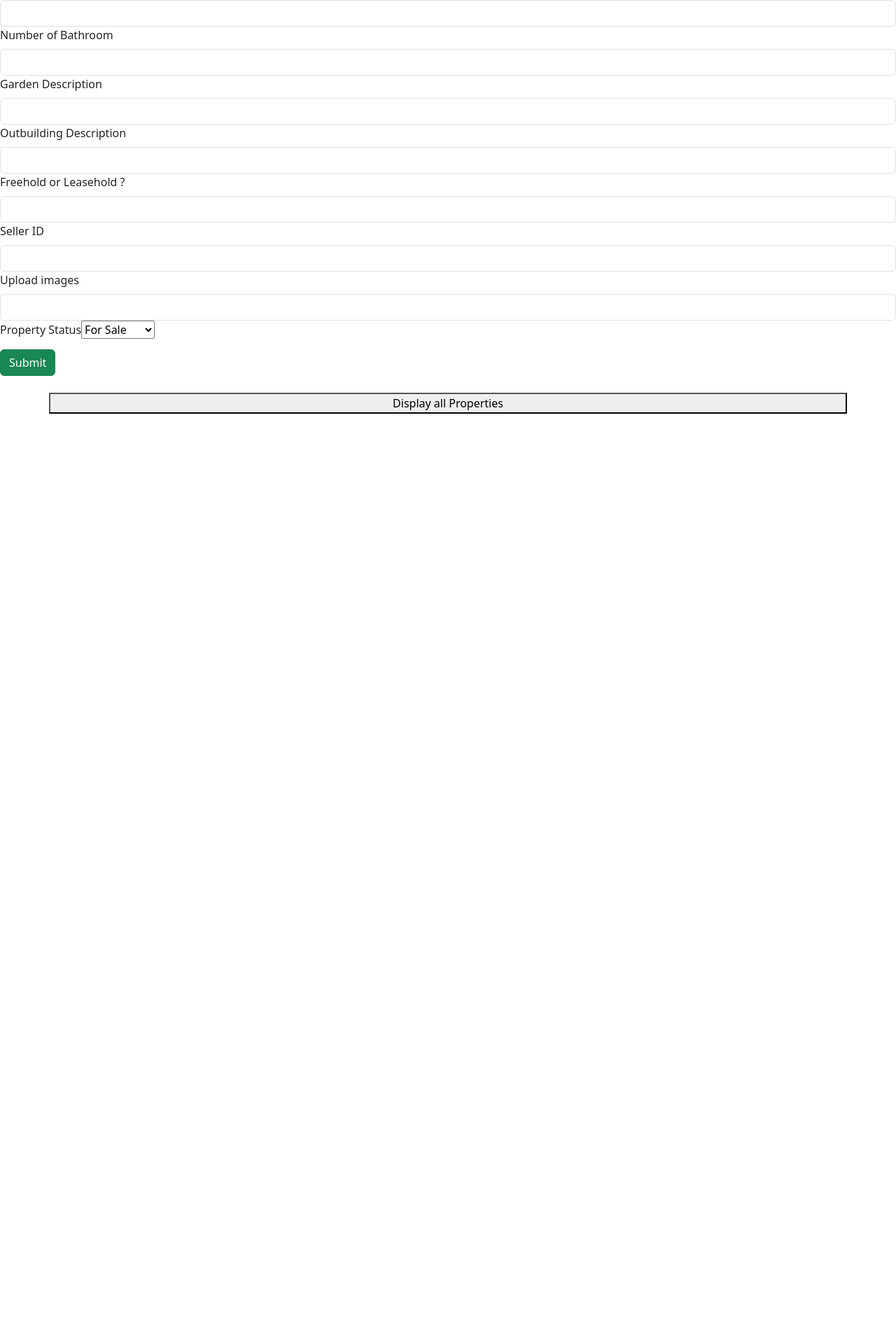
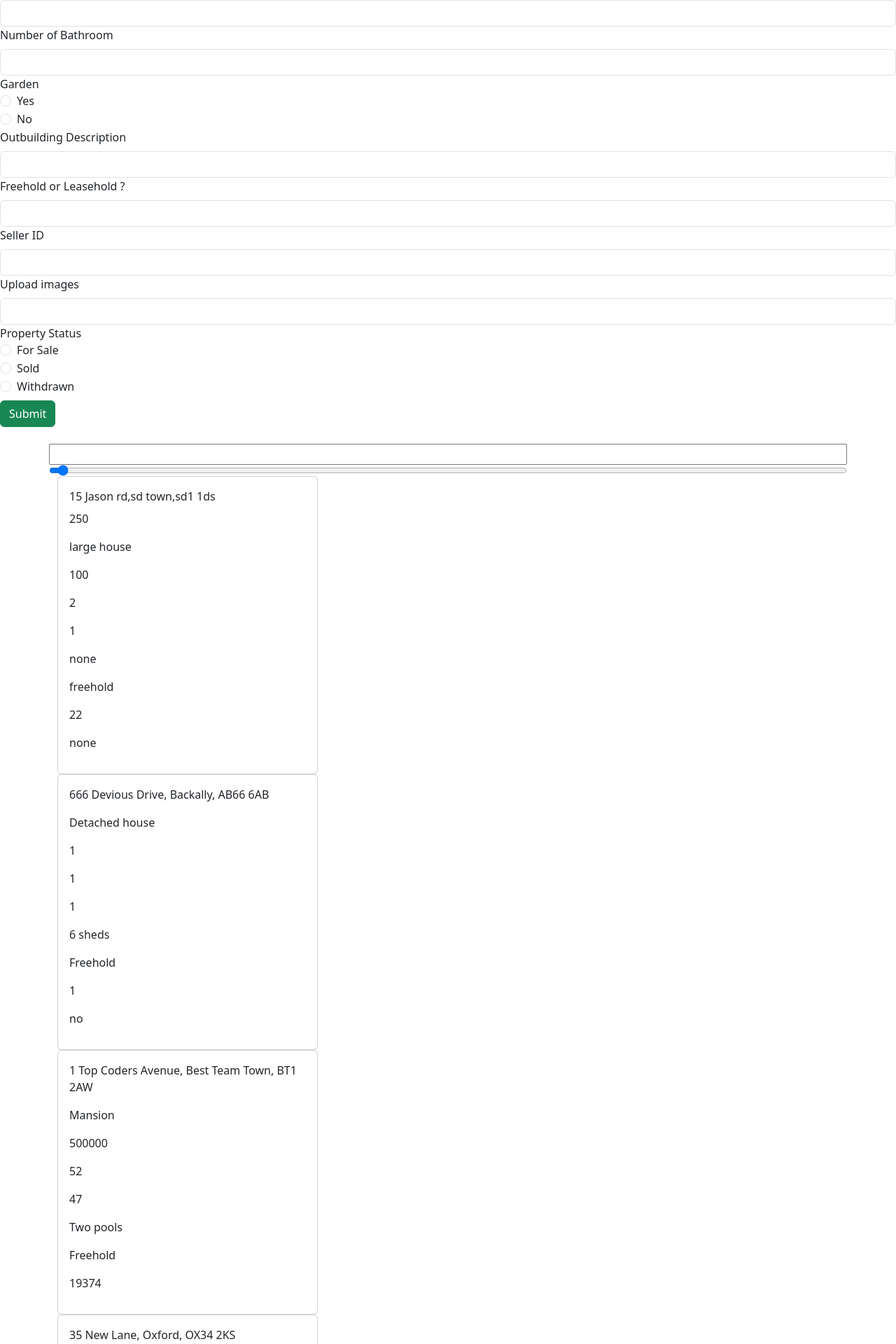
Before and after one commit to AndrewClark399/JalalRealEstate_FE, a React (Create React App) app: page /properties in a window 1280 px wide. Shown: the part 392-2312 px from the top of the page at 70% size. Before the commit the page ends 999 px from the top, so only its background shows below. Built offline with nearby package versions, Linux system fonts and the light colour scheme; data requests are answered from the project's data file.

Commit message:
filter properties

```diff
--- a/db.json
+++ b/db.json
@@ -105,7 +105,6 @@
       "id": 2
     },
     {
-
       "address": "1 Top Coders Avenue, Best Team Town, BT1 2AW",
       "offersinregionof": "3000000",
       "typeofproperty": "Mansion",
@@ -119,7 +118,36 @@
       "uploadimages": "",
       "propertystatus": "",
       "id": 3
-
+    },
+    {
+      "address": "35 New Lane, Oxford, OX34 2KS",
+      "offersinregionof": "2500000",
+      "typeofproperty": "Detatched",
+      "squarefootage": "10000",
+      "bedrooms": "6",
+      "bathrooms": "6",
+      "garden": "true",
+      "outbuildings": "Stables, 3 Sheds, Man cave",
+      "freehold": "Freehold",
+      "sellerid": "57",
+      "uploadimages": "",
+      "propertystatus": "",
+      "id": 4
+    },
+    {
+      "address": "7 Generic Grove, Gillingham, GL7 7GG",
+      "offersinregionof": "777777",
+      "typeofproperty": "flat",
+      "squarefootage": "30000",
+      "bedrooms": "2",
+      "bathrooms": "1",
+      "garden": "false",
+      "outbuildings": "No",
+      "freehold": "Leasehold",
+      "sellerid": "31",
+      "uploadimages": "",
+      "propertystatus": "For Sale",
+      "id": 5
     }
   ]
 }
--- a/src/components/Createproperties.jsx
+++ b/src/components/Createproperties.jsx
@@ -14,7 +14,7 @@ function CreateProperties() {
     const [freehold, setFreehold] = useState("");
     const [sellerid, setSellerId] = useState("");
     const [uploadimages, setUploadImages] = useState("");
-    const [propertystatus, setPropertyStatus] = useState ("")
+    const [propertystatus, setPropertyStatus] = useState("")
 
 
 
@@ -98,16 +98,34 @@ function CreateProperties() {
             onChange={e => setBathrooms(e.target.value)}
             required
         />
-        <label htmlFor="PropertyGarden" className="form-label">Garden Description</label>
-        <input
-            id="propertyGarden"
-            name="Garden"
-            className="form-control"
-            type="text"
-            value={garden}
-            onChange={e => setGarden(e.target.value)}
-            required
-        />
+
+        <div>
+            <label className="form-check-label" htmlFor="propertyGardenYes">Garden</label>
+            <div className="form-check">
+                <label className="form-check-label" htmlFor="propertyGardenYes"></label>
+                <input
+                    id="propertyGardenYes"
+                    type="radio"
+                    name="Garden"
+                    value="true"
+                    className="form-check-input"
+                    checked={garden}
+                    onChange={e => setGarden(e.target.value)}
+                />
+                <label className="form-check-label" htmlFor="propertyGardenYes">Yes</label>
+            </div>
+            <div className="form-check">
+                <input
+                    id="propertyGardenNo"
+                    type="radio"
+                    name="Garden"
+                    value="false"
+                    className="form-check-input"
+                    onChange={e => setGarden(e.target.value)}
+                />
+                <label className="form-check-label" htmlFor="propertyGardenNo">No</label>
+            </div>
+        </div>
         <label htmlFor="PropertyOutbuildings" className="form-label">Outbuilding Description</label>
         <input
             id="propertyOutbuildings"
@@ -149,13 +167,46 @@ function CreateProperties() {
 
         />
 
-        <label htmlFor="propertystatus" className="form-label">Property Status</label>
-        <select value={propertystatus}
-        onChange={e => setPropertyStatus (e.target.value)}>
-            <option value="For Sale">For Sale</option>
-            <option value="Withdrawn">Withdrawn</option>
-            <option value="Sold">Sold</option>
-        </select>
+<div>
+            <label className="form-check-label" htmlFor="propertyStatus">Property Status</label>
+            <div className="form-check">
+                <label className="form-check-label" htmlFor="propertyStatusForSale">For Sale</label>
+                <input
+                    id="propertyStatusForSale"
+                    type="radio"
+                    name="PropertyStatus"
+                    value="For Sale"
+                    className="form-check-input"
+                    checked={propertystatus}
+                    onChange={e => setPropertyStatus(e.target.value)}
+                />
+
+            </div>
+            <div className="form-check">
+                <input
+                    id="propertyStatusSold"
+                    type="radio"
+                    name="PropertyStatus"
+                    value="Sold"
+                    className="form-check-input"
+                    onChange={e => setPropertyStatus(e.target.value)}
+                />
+                <label className="form-check-label" htmlFor="propertyGardenNo">Sold</label>
+            </div>
+            <div className="form-check">
+                <input
+                    id="propertyStatusWithdrawn"
+                    type="radio"
+                    name="PropertyStatus"
+                    value="Withdrawn"
+                    className="form-check-input"
+                    onChange={e => setPropertyStatus(e.target.value)}
+                />
+                <label className="form-check-label" htmlFor="propertyGardenNo">Withdrawn</label>
+            </div>
+        </div>
+
+
 
         <div className="mt-2">
             <button className="btn btn-success" type="submit">Submit</button>
--- a/src/components/DisplayProperties.jsx
+++ b/src/components/DisplayProperties.jsx
@@ -1,13 +1,17 @@
 
 import axios from "axios";
-import { useState } from "react";
+import { useState, useEffect } from "react";
+
 
 function GetProperties() {
 
+    const [search, setSearch] = useState("");
+    const [properties, setProperties] = useState("");
+    const [searchBedrooms, setSearchBedrooms] = useState(0);
 
-    const [properties, setProperties] = useState("");
-
-
+useEffect(() => {
+    handleClick()
+}, []);
 
     function handleClick() {
 
@@ -26,6 +30,7 @@ function GetProperties() {
     //the below is to convert the json data into html so that it can be rendered on the page
 
     for (const property of properties) {
+        if ((search==="" && searchBedrooms === 0) || (property.address.includes(search) && property.bedrooms >= searchBedrooms)) {
 
         //use a table or cards to include all of the data or else get rid of the button
 
@@ -55,7 +60,7 @@ function GetProperties() {
             </div>
 
         )
-
+        }
     }
 
 
@@ -63,8 +68,10 @@ function GetProperties() {
         <>
             <div className='container'>
                 <div className='row'>
-                <button onClick={handleClick}>Display all Properties</button>
+                <input value = {search} onChange = {e => setSearch(e.target.value)}/>
+                <input type="range" min = "1" max = "10" value = {searchBedrooms} onChange = {e => setSearchBedrooms(e.target.value)}/>
                     <p>{displayProperties}</p>
+
                 </div>
             </div>
         </>
--- a/src/components/Listings.jsx
+++ b/src/components/Listings.jsx
@@ -1,5 +1,6 @@
 import CreateProperties from "./Createproperties";
 import GetProperties from "./DisplayProperties";
+import SearchProperties from "./SearchProperties";
 
 function Listings() {
     return (
@@ -8,6 +9,8 @@ function Listings() {
 <CreateProperties/>
 <br />
 <GetProperties/>
+<br />
+
 </>
      );
 }
```
